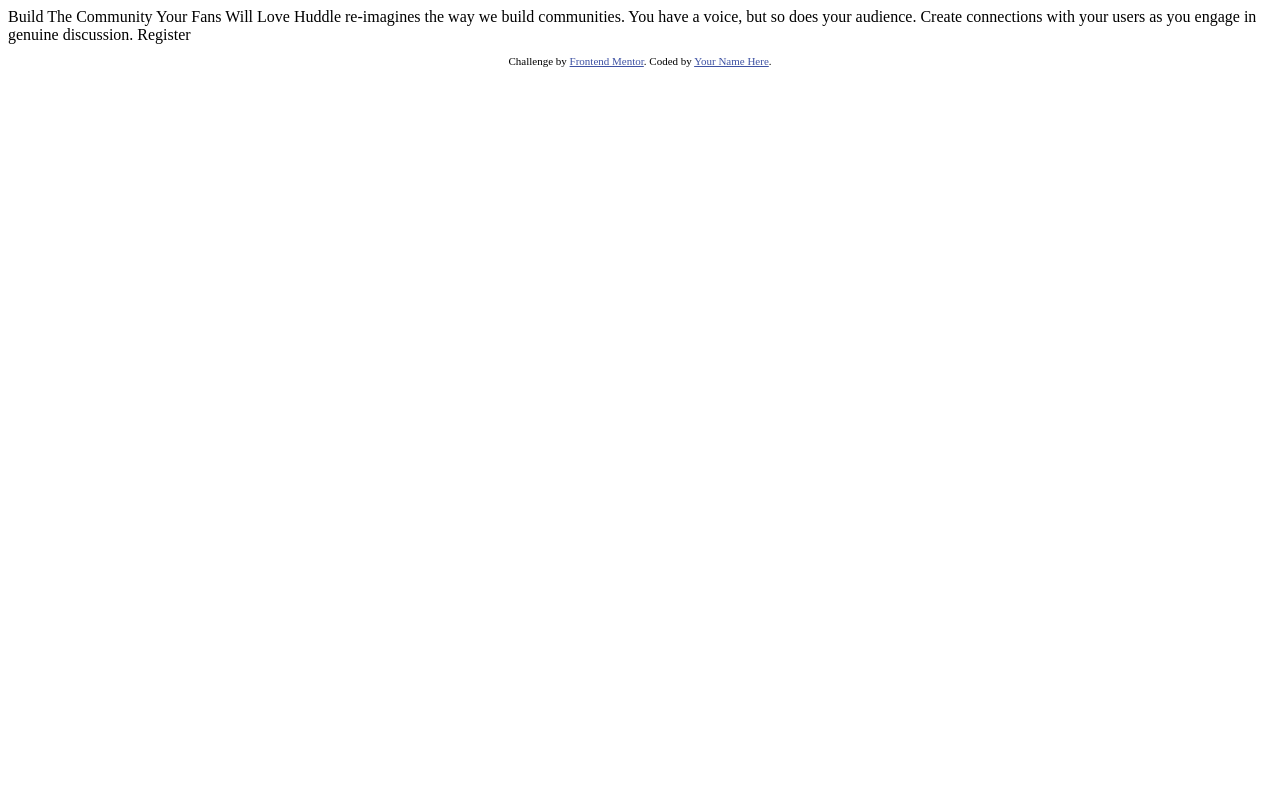
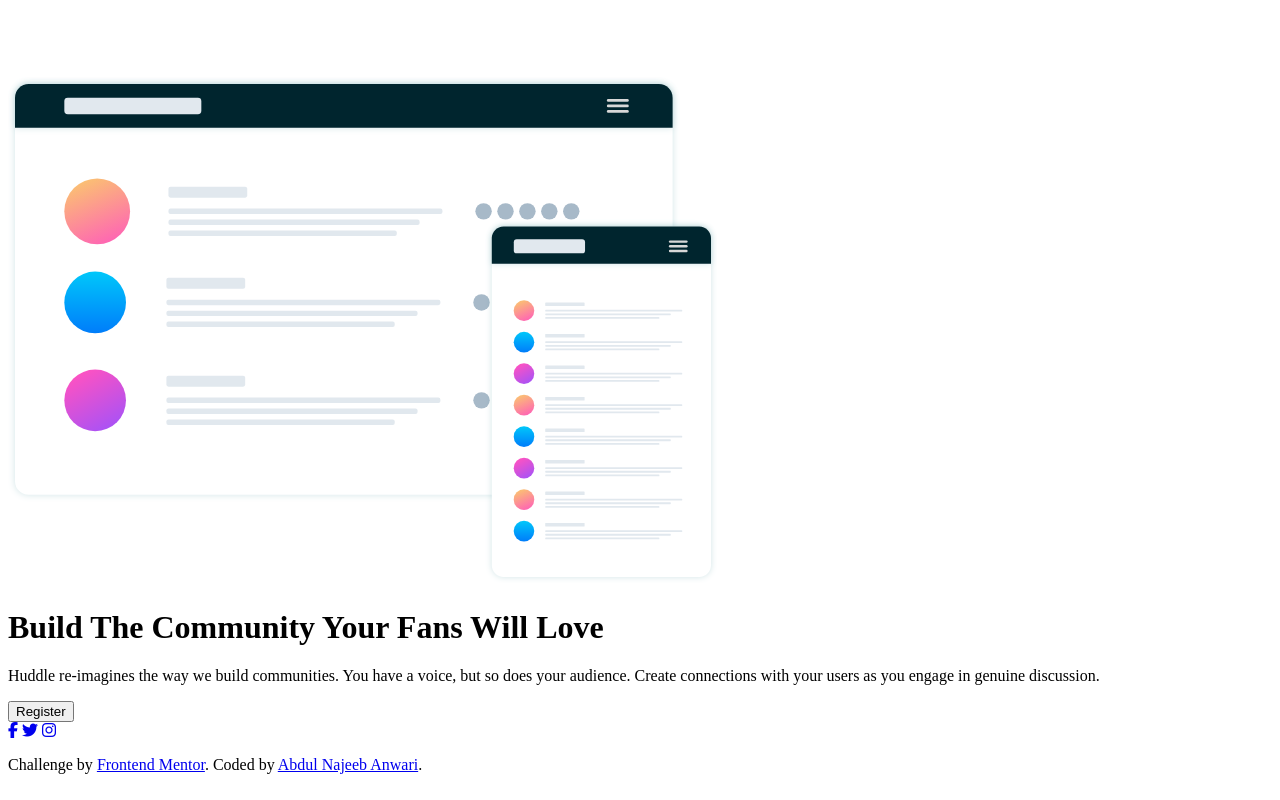
Before and after one commit to najeeb-anwari/huddle-landing-page-with-single-introductory-section-using-css-grid, a plain HTML site: page index.html in a window 1280 px wide. Drawn offline with Linux system fonts and the light colour scheme.

Commit message:
Created the genral html structure for the design

```diff
--- a/index.html
+++ b/index.html
@@ -8,26 +8,50 @@
 
   <title>Frontend Mentor | Huddle landing page with single introductory section</title>
 
-  <!-- Feel free to remove these styles or customise in your own stylesheet 👍 -->
-  <style>
-    .attribution { font-size: 11px; text-align: center; }
-    .attribution a { color: hsl(228, 45%, 44%); }
-  </style>
+  <link rel="preconnect" href="https://fonts.googleapis.com">
+  <link rel="preconnect" href="https://fonts.gstatic.com" crossorigin>
+  <link href="https://fonts.googleapis.com/css2?family=Open+Sans&family=Poppins:wght@400;600&display=swap" rel="stylesheet">
+
+  <link rel="stylesheet" href="./css/app.css">
+
+
 </head>
 <body>
+  <header>
+    <img src="./images/logo.svg" alt="Huddle logo" class="logo">
+  </header>
+  <main class="container">
 
-  Build The Community Your Fans Will Love
+    <img src="./images/illustration-mockups.svg" alt="Illustration Mockups" class="illustration">
 
-  Huddle re-imagines the way we build communities. You have a voice, but so does your audience.
-  Create connections with your users as you engage in genuine discussion.
+    <h1 class="heading">
+        Build The Community Your Fans Will Love
+    </h1>
 
-  Register
+    <p class="description">
+        Huddle re-imagines the way we build communities. You have a voice, but so does your audience.
+        Create connections with your users as you engage in genuine discussion.
+    </p>
+
+    <button class="register-button">
+        Register
+    </button>
+
+  </main>
 
   <footer>
+
+    <div class="social-icons">
+      <a href="#" class="icon"><i class="fa-brands fa-facebook-f"></i></a>
+      <a href="#" class="icon"><i class="fa-brands fa-twitter"></i></a>
+      <a href="#" class="icon"><i class="fa-brands fa-instagram"></i></a>
+    </div>
+
     <p class="attribution">
       Challenge by <a href="https://www.frontendmentor.io?ref=challenge" target="_blank">Frontend Mentor</a>.
-      Coded by <a href="#">Your Name Here</a>.
+      Coded by <a href="#">Abdul Najeeb Anwari</a>.
     </p>
   </footer>
+  <script src="https://kit.fontawesome.com/597953cac7.js" crossorigin="anonymous"></script>
 </body>
 </html>
```
